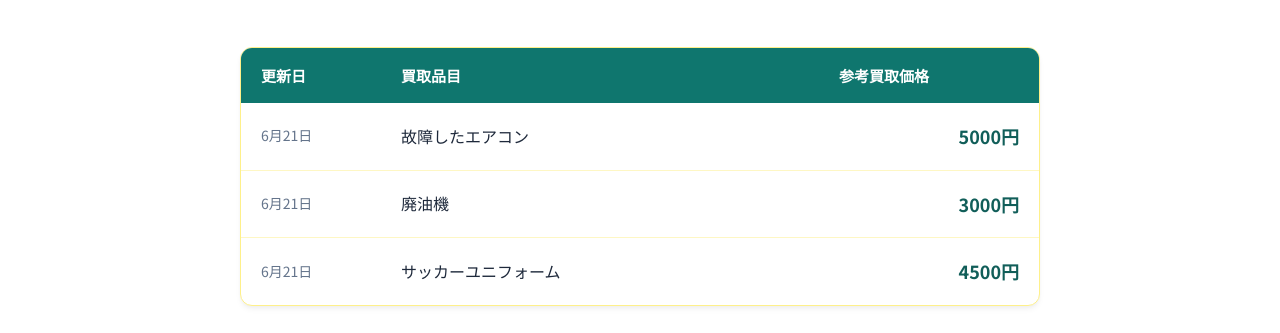
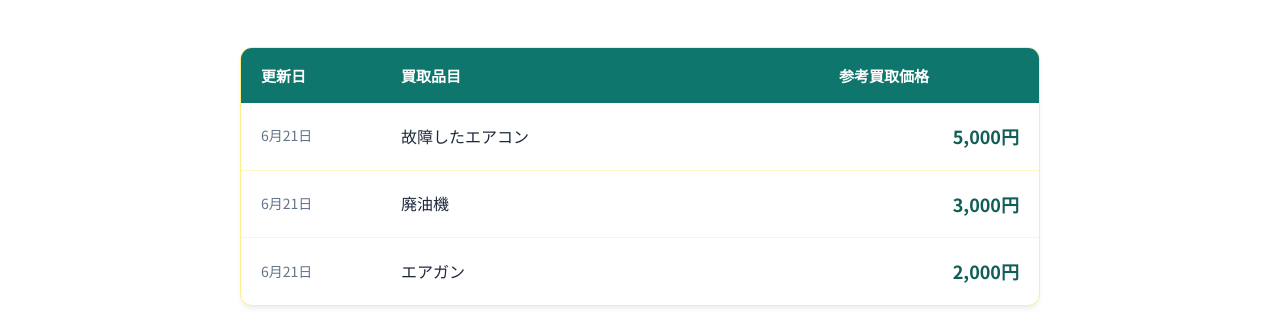
Before and after one commit to MYST0518/ransefactory, a plain HTML site: page index.html in a window 1280 px wide. Shown: the part 1009-1342 px from the top of the page. Drawn offline with Linux system fonts and the light colour scheme.

Commit message:
Deploy index.html via auto-deployer

```diff
--- a/index.html
+++ b/index.html
@@ -110,17 +110,17 @@
           <div class="price-row">
             <div class="col-date">6月21日</div>
             <div class="col-item">故障したエアコン</div>
-            <div class="col-price">5000円</div>
+            <div class="col-price">5,000円</div>
           </div>
           <div class="price-row">
             <div class="col-date">6月21日</div>
             <div class="col-item">廃油機</div>
-            <div class="col-price">3000円</div>
+            <div class="col-price">3,000円</div>
           </div>
           <div class="price-row">
             <div class="col-date">6月21日</div>
-            <div class="col-item">サッカーユニフォーム</div>
-            <div class="col-price">4500円</div>
+            <div class="col-item">エアガン</div>
+            <div class="col-price">2,000円</div>
           </div>
           <!-- PRICE_TABLE_ROWS_END -->
         </div>
```
